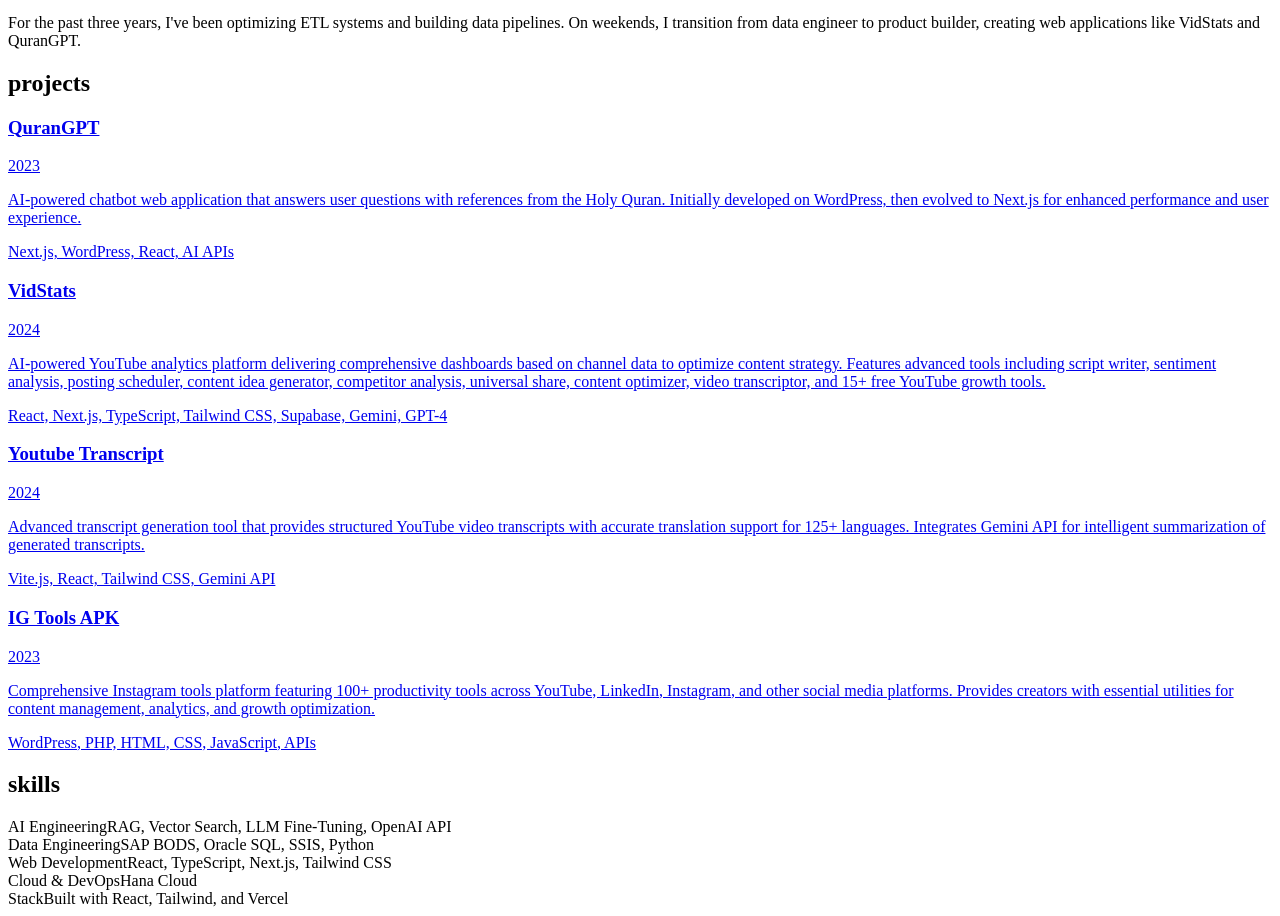
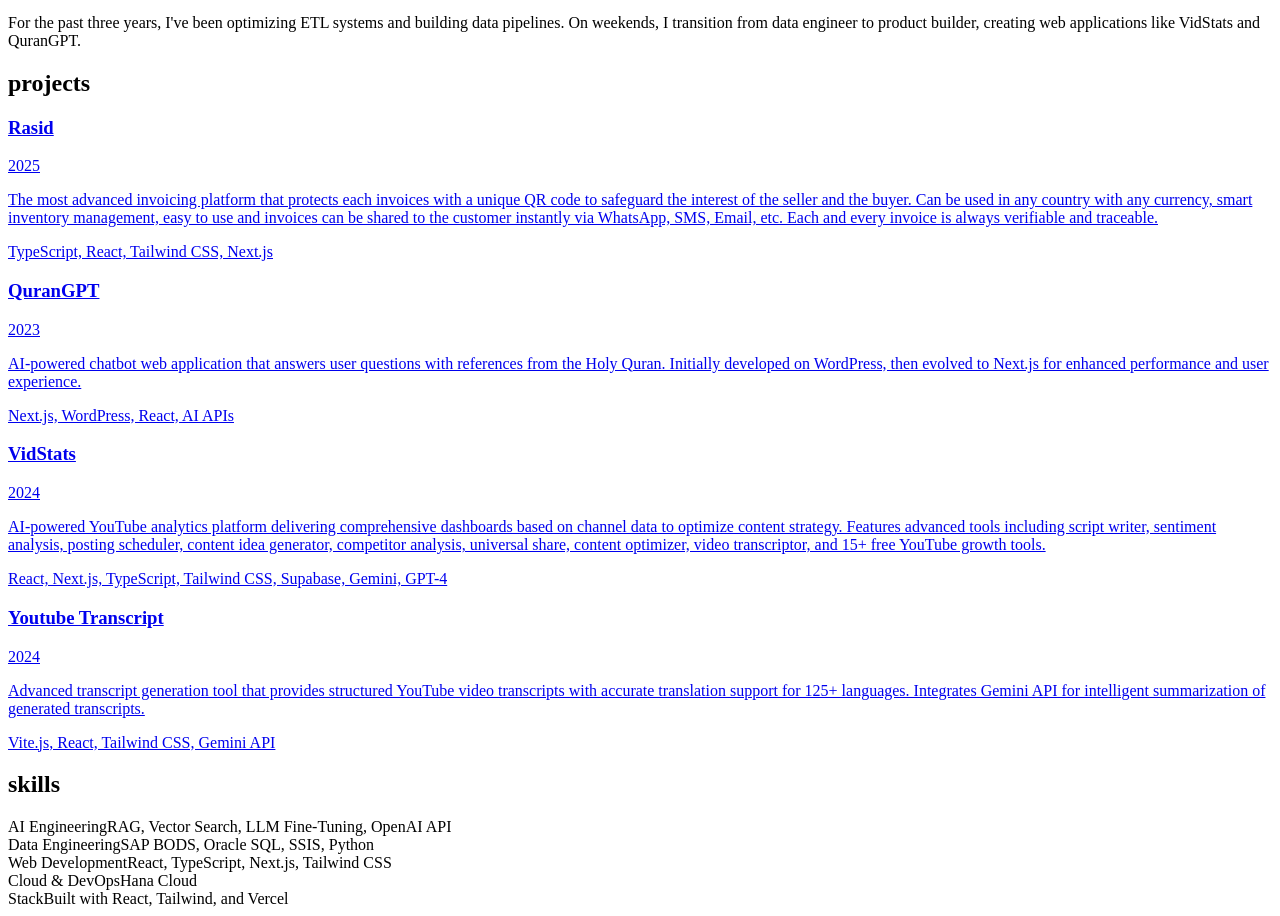
Before and after one commit to MinHackerz/portfolio, a Next.js app: page /Index in a window 1280 px wide. Shown: the part 3430-4346 px from the top of the page. Built offline with nearby package versions, Linux system fonts and the light colour scheme.

Commit message:
Added new project Rasid

```diff
--- a/src/pages/Index.tsx
+++ b/src/pages/Index.tsx
@@ -59,6 +59,14 @@ const Index: FC = () => {
 
   const projects = [
     {
+      title: "Rasid",
+      year: "2025",
+      description: "The most advanced invoicing platform that protects each invoices with a unique QR code to safeguard the interest of the seller and the buyer. Can be used in any country with any currency, smart inventory management, easy to use and invoices can be shared to the customer instantly via WhatsApp, SMS, Email, etc. Each and every invoice is always verifiable and traceable.",
+      tech: "TypeScript, React, Tailwind CSS, Next.js",
+      status: "Development",
+      link: "#"
+    },
+    {
       title: "QuranGPT",
       year: "2023",
       description: "AI-powered chatbot web application that answers user questions with references from the Holy Quran. Initially developed on WordPress, then evolved to Next.js for enhanced performance and user experience.",
@@ -81,14 +89,6 @@ const Index: FC = () => {
       tech: "Vite.js, React, Tailwind CSS, Gemini API",
       status: "Live",
       link: "https://youtubetranscript.in"
-    },
-    {
-      title: "IG Tools APK",
-      year: "2023",
-      description: "Comprehensive Instagram tools platform featuring 100+ productivity tools across YouTube, LinkedIn, Instagram, and other social media platforms. Provides creators with essential utilities for content management, analytics, and growth optimization.",
-      tech: "WordPress, PHP, HTML, CSS, JavaScript, APIs",
-      status: "Live",
-      link: "https://igtoolsapk.in"
     }
   ];
 
```
